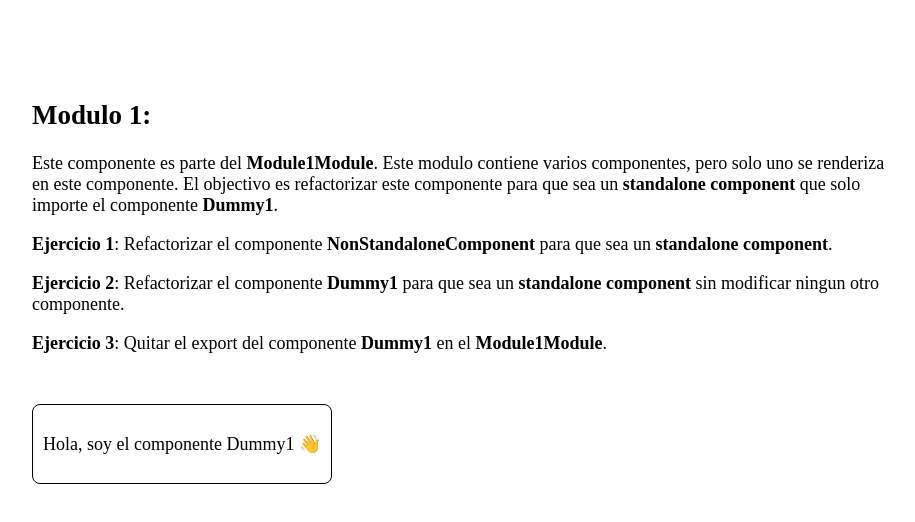
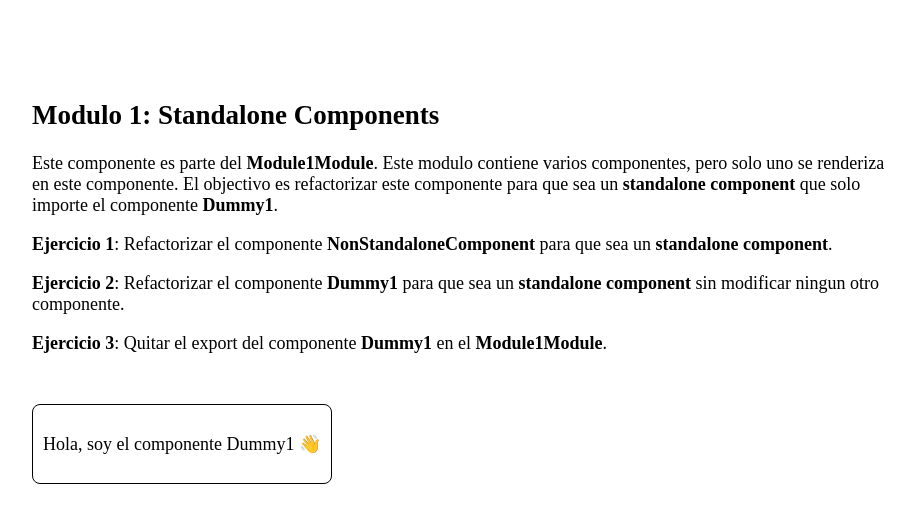
Before and after one commit to lsimonar/waynabox-angular17-workshop, an Angular app: page /modulo-1 in a window 1280 px wide. Shown: the top 522 px of the page, without its empty margins (176-1091 px from the left). Built offline with nearby package versions, Linux system fonts and the light colour scheme.

Commit message:
puesto titulos

```diff
--- a/src/app/Modulos/1-standalone-components/ejercicios/exercice-1/non-standalone-component.component.html
+++ b/src/app/Modulos/1-standalone-components/ejercicios/exercice-1/non-standalone-component.component.html
@@ -1,5 +1,5 @@
 <section class="wrapper">
-    <h1>Modulo 1:</h1>
+    <h1>Modulo 1: Standalone Components</h1>
     <p>Este componente es parte del <b>Module1Module</b>.
         Este modulo contiene varios componentes, pero solo uno se renderiza en este componente.
         El objectivo es refactorizar este componente para que sea un <b>standalone component</b> que solo importe el componente <b>Dummy1</b>.</p>
--- a/src/app/Modulos/2-control-flow/module2/module2.component.html
+++ b/src/app/Modulos/2-control-flow/module2/module2.component.html
@@ -1,5 +1,5 @@
 <section class="wrapper">
-  <h1>Modulo 2:</h1>
+  <h1>Modulo 2: Control flow</h1>
 
   <h2>ngIf -> if:</h2>
   <div>
--- a/src/app/Modulos/3-lazy-loading/module3/module3.component.html
+++ b/src/app/Modulos/3-lazy-loading/module3/module3.component.html
@@ -1,5 +1,5 @@
 <section class="wrapper">
-    <h1>Modulo 3:</h1>
+    <h1>Modulo 3: Lazy-loading</h1>
     <p><b>Ejercicio 1:</b> Aplicar lazy-loading a todas las rutas de la aplicación (app-routing.module.ts).</p>
     <p><b>Ejercicio 2:</b> Usar el defer para cargar las imagenes pesadas del modulo 3.</p>
     <div style="margin-top: 40px">
```
